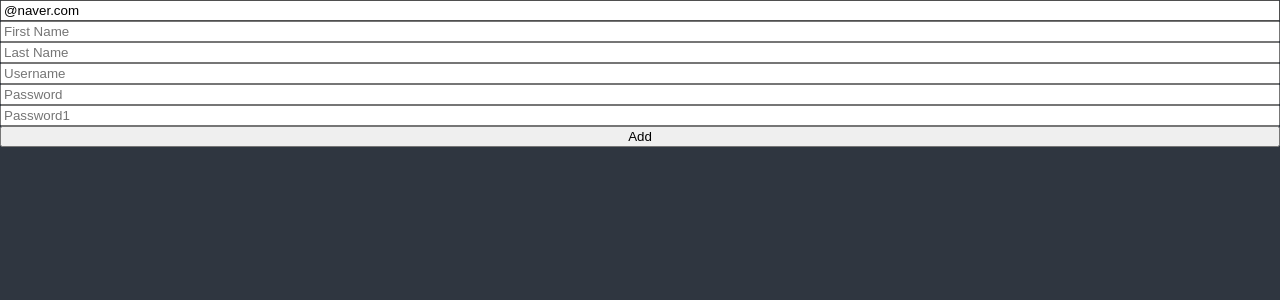
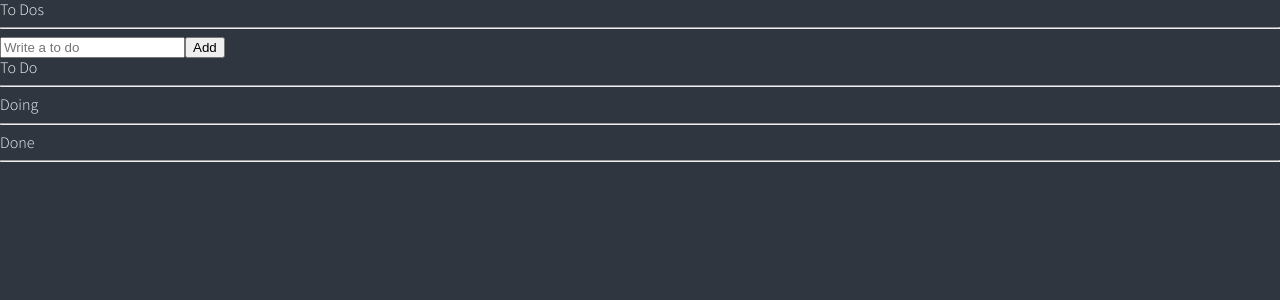
Before and after one commit to arukendev/react-masterclass, a React (Create React App) app: page / in a window 1280 px wide. Shown: the top 300 px of the page. Built offline with nearby package versions, Linux system fonts and the light colour scheme.

Commit message:
To do list use selector

```diff
--- a/src/App.tsx
+++ b/src/App.tsx
@@ -1,5 +1,5 @@
 import { createGlobalStyle } from "styled-components";
-import ToDoList from "./ToDoList";
+import ToDoList from "./components/ToDoList";
 
 const GlobalStyle = createGlobalStyle`
   @import url('https://fonts.googleapis.com/css2?family=Source+Sans+Pro:wght@300;400&display=swap');
--- a/src/ToDoList.tsx
+++ /dev/null
@@ -1,128 +0,0 @@
-import React from "react";
-import { useForm } from "react-hook-form";
-
-/* function ToDoList() {
-  const [toDo, setToDo] = useState("");
-  const [toDoError, setToDoError] = useState("");
-  const onChange = (event: React.FormEvent<HTMLInputElement>) => {
-    const {
-      currentTarget: { value },
-    } = event;
-    setToDoError("");
-    setToDo(value);
-  };
-  const onSubmit = (event: React.FormEvent<HTMLFormElement>) => {
-    event.preventDefault();
-    if (toDo.length < 10) {
-      return setToDoError("To do should be longer");
-    }
-    console.log("submit");
-  };
-  return (
-    <div>
-      <form onSubmit={onSubmit}>
-        <input onChange={onChange} value={toDo} placeholder="Write a to do" />
-        <button>Add</button>
-        {toDoError !== "" ? toDoError : null}
-      </form>
-    </div>
-  );
-} */
-
-interface IForm {
-  email: string;
-  firstName: string;
-  lastName: string;
-  username: string;
-  password: string;
-  password1: string;
-  extraError?: string;
-}
-
-//register => input 호출
-//handleSubmit => onSubmit 이벤트에 등록
-//formState:{errors} => error메세지를 출력할때 이용
-function ToDoList() {
-  const {
-    register,
-    handleSubmit,
-    formState: { errors },
-    setError,
-  } = useForm<IForm>({
-    defaultValues: {
-      email: "@naver.com",
-    },
-  });
-  //shouldFocus => 사용자가 잘못입력했을때 틀린부분으로 자동이동
-  const onValid = (data: IForm) => {
-    if (data.password !== data.password1) {
-      setError(
-        "password1",
-        { message: "Password are not the same" },
-        { shouldFocus: true }
-      );
-    }
-  };
-  return (
-    <div>
-      <form
-        style={{ display: "flex", flexDirection: "column" }}
-        onSubmit={handleSubmit(onValid)}
-      >
-        <input
-          {...register("email", {
-            required: "Email is required",
-            pattern: {
-              value: /^[A-Za-z0-9._%+-]+@naver.com$/,
-              message: "Only naver.com emails allowed",
-            },
-          })}
-          placeholder="Email"
-        />
-        <span>{errors?.email?.message}</span>
-        <input
-          {...register("firstName", {
-            required: "write here",
-            validate: {
-              noNico: (value) =>
-                value.includes("nico") ? "no nicos allowed" : true,
-              noNick: (value) =>
-                value.includes("nick") ? "no nick allowed" : true,
-            },
-          })}
-          placeholder="First Name"
-        />
-        <span>{errors?.firstName?.message}</span>
-        <input
-          {...register("lastName", { required: "write here" })}
-          placeholder="Last Name"
-        />
-        <span>{errors?.lastName?.message}</span>
-        <input
-          {...register("username", { required: "write here", minLength: 10 })}
-          placeholder="Username"
-        />
-        <span>{errors?.username?.message}</span>
-        <input
-          {...register("password", { required: "write here", minLength: 5 })}
-          placeholder="Password"
-        />
-        <span>{errors?.password?.message}</span>
-        <input
-          {...register("password1", {
-            required: "Password is required",
-            minLength: {
-              value: 5,
-              message: "Your password is too short.",
-            },
-          })}
-          placeholder="Password1"
-        />
-        <span>{errors?.password1?.message}</span>
-        <button>Add</button>
-      </form>
-    </div>
-  );
-}
-
-export default ToDoList;
--- /dev/null
+++ b/src/components/CreateToDo.tsx
@@ -0,0 +1,30 @@
+import { useForm } from "react-hook-form";
+import { useSetRecoilState } from "recoil";
+import { toDoState } from "./atoms";
+
+interface IForm {
+  toDo: string;
+}
+
+function CreateToDo() {
+  const setToDos = useSetRecoilState(toDoState);
+  const { register, handleSubmit, setValue } = useForm<IForm>();
+  const handleValid = ({ toDo }: IForm) => {
+    setToDos((oldToDos) => [
+      { text: toDo, id: Date.now(), category: "TO_DO" },
+      ...oldToDos,
+    ]);
+    setValue("toDo", "");
+  };
+  return (
+    <form onSubmit={handleSubmit(handleValid)}>
+      <input
+        {...register("toDo", { required: "please write to do" })}
+        placeholder="Write a to do"
+      />
+      <button>Add</button>
+    </form>
+  );
+}
+
+export default CreateToDo;
--- /dev/null
+++ b/src/components/ToDo.tsx
@@ -0,0 +1,43 @@
+import React from "react";
+import { useSetRecoilState } from "recoil";
+import { IToDo, toDoState } from "./atoms";
+
+function ToDo({ text, category, id }: IToDo) {
+  const setToDos = useSetRecoilState(toDoState);
+  const onClick = (event: React.MouseEvent<HTMLButtonElement>) => {
+    const {
+      currentTarget: { name },
+    } = event;
+    setToDos((oldToDos) => {
+      const targetIndex = oldToDos.findIndex((toDo) => toDo.id === id);
+      const newToDo = { text, id, category: name as any };
+      return [
+        ...oldToDos.slice(0, targetIndex),
+        newToDo,
+        ...oldToDos.slice(targetIndex + 1),
+      ];
+    });
+  };
+  return (
+    <li>
+      <span>{text}</span>
+      {category !== "DOING" && (
+        <button name="DOING" onClick={onClick}>
+          Doing
+        </button>
+      )}
+      {category !== "TO_DO" && (
+        <button name="TO_DO" onClick={onClick}>
+          To Do
+        </button>
+      )}
+      {category !== "DONE" && (
+        <button name="DONE" onClick={onClick}>
+          Done
+        </button>
+      )}
+    </li>
+  );
+}
+
+export default ToDo;
--- /dev/null
+++ b/src/components/ToDoList.tsx
@@ -0,0 +1,38 @@
+import { useRecoilValue } from "recoil";
+import { toDoSelector } from "./atoms";
+import CreateToDo from "./CreateToDo";
+import ToDo from "./ToDo";
+
+function ToDoList() {
+  const [toDo, doing, done] = useRecoilValue(toDoSelector);
+  return (
+    <div>
+      <h1>To Dos</h1>
+      <hr />
+      <CreateToDo />
+      <h2>To Do</h2>
+      <ul>
+        {toDo.map((toDo) => (
+          <ToDo key={toDo.id} {...toDo} />
+        ))}
+      </ul>
+      <hr />
+      <h2>Doing</h2>
+      <ul>
+        {doing.map((toDo) => (
+          <ToDo key={toDo.id} {...toDo} />
+        ))}
+      </ul>
+      <hr />
+      <h2>Done</h2>
+      <ul>
+        {done.map((toDo) => (
+          <ToDo key={toDo.id} {...toDo} />
+        ))}
+      </ul>
+      <hr />
+    </div>
+  );
+}
+
+export default ToDoList;
--- /dev/null
+++ b/src/components/atoms.tsx
@@ -0,0 +1,24 @@
+import { atom, selector } from "recoil";
+
+export interface IToDo {
+  text: string;
+  id: number;
+  category: "TO_DO" | "DOING" | "DONE";
+}
+
+export const toDoState = atom<IToDo[]>({
+  key: "toDo",
+  default: [],
+});
+
+export const toDoSelector = selector({
+  key: "toDoSelector",
+  get: ({ get }) => {
+    const toDos = get(toDoState);
+    return [
+      toDos.filter((toDo) => toDo.category === "TO_DO"),
+      toDos.filter((toDo) => toDo.category === "DOING"),
+      toDos.filter((toDo) => toDo.category === "DONE"),
+    ];
+  },
+});
```
